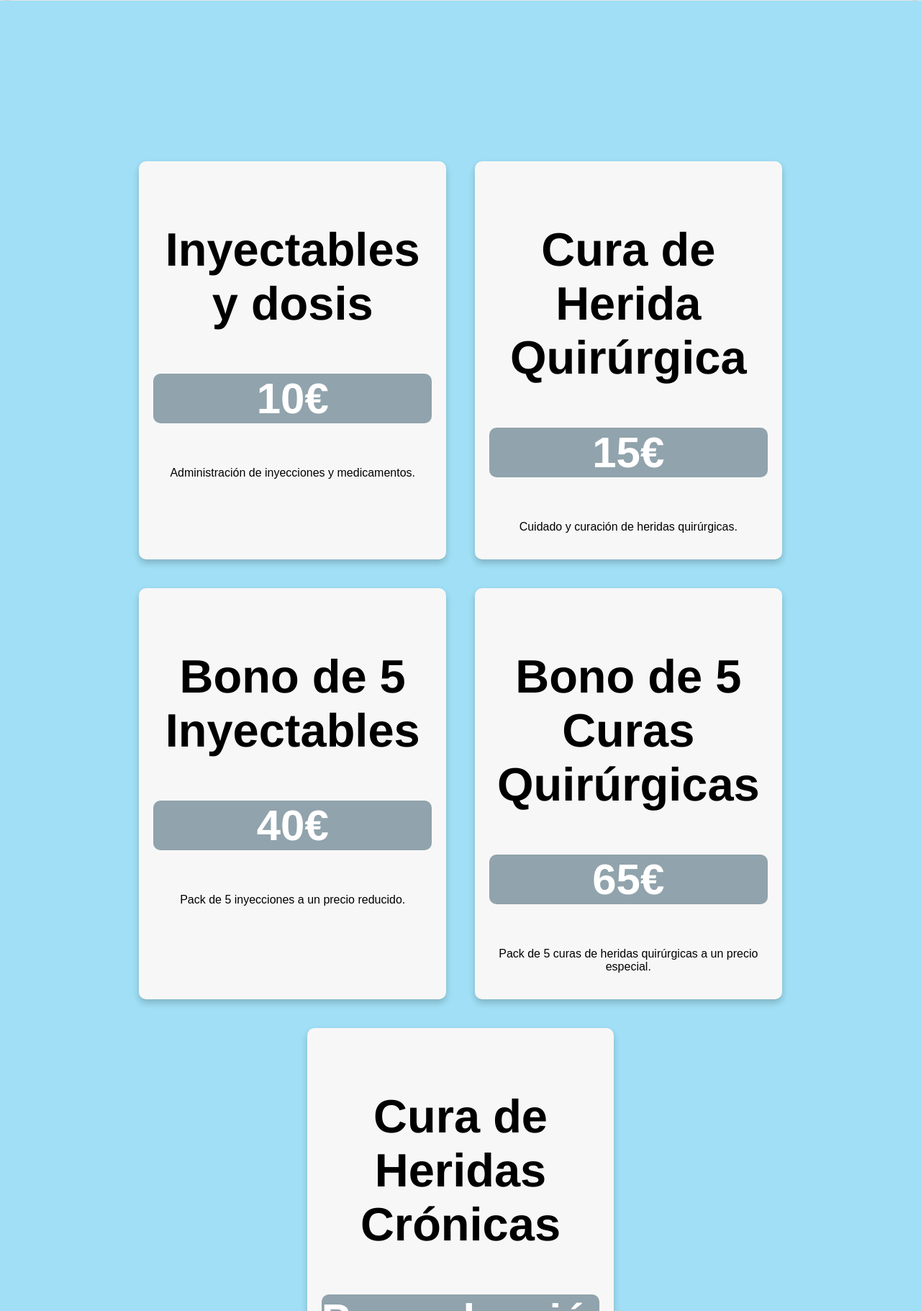
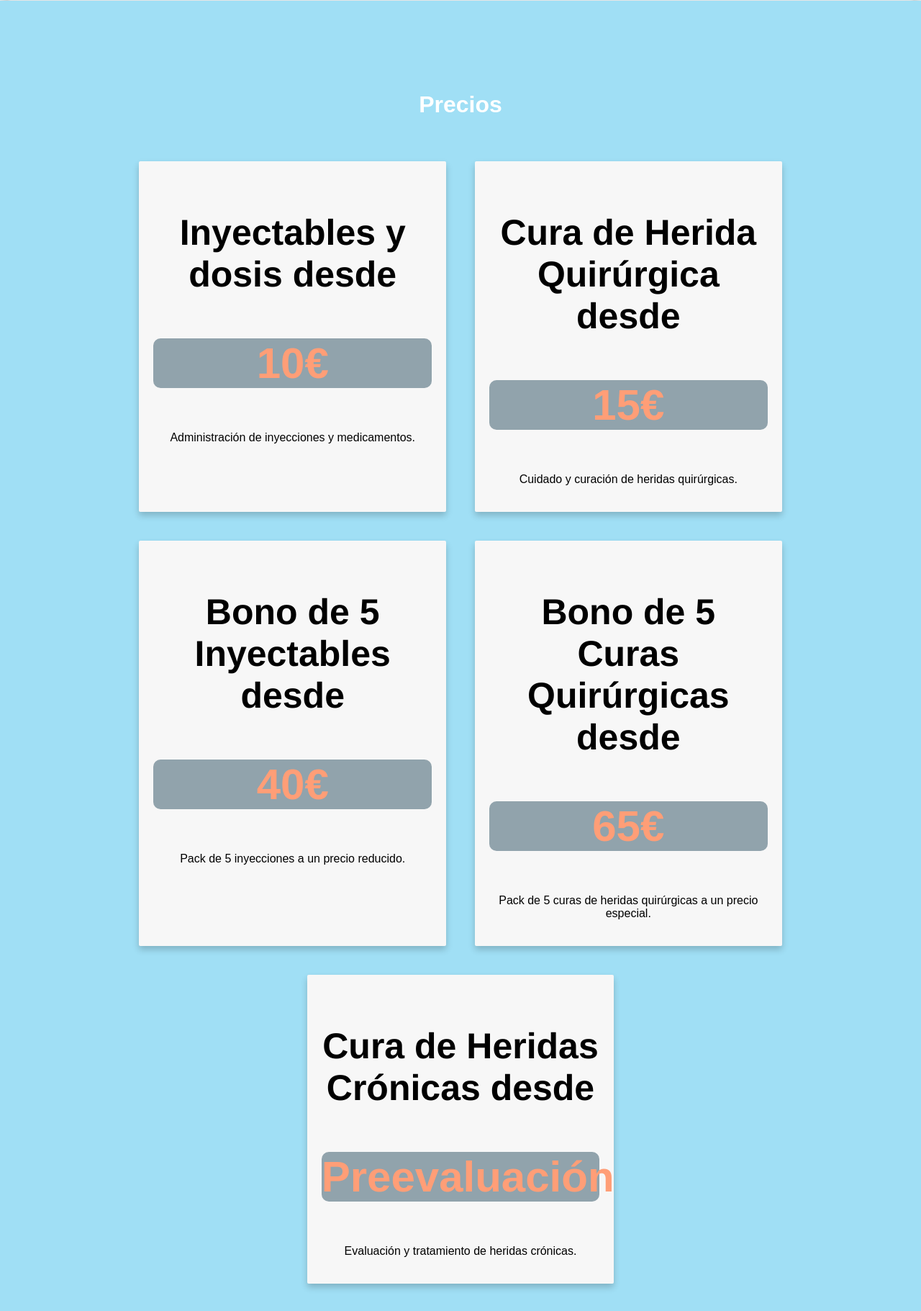
Before and after one commit to sYlskY7/Web-Marina-Parcha, a PHP site: page / in a window 1280 px wide. Shown: the part 3459-5280 px from the top of the page at 72% size. Run offline with PHP 8.4, Linux system fonts and the light colour scheme; some libraries are stand-ins or nearby versions.

Commit message:
Add files via upload

```diff
--- a/index.html
+++ b/index.html
@@ -209,27 +209,27 @@
       </div>
       <div class="precio-carrusel">
         <div class="tarjeta-precio">
-          <h3>Inyectables y dosis</h3>
+          <h3>Inyectables y dosis desde</h3>
           <p class="precio">10€</p>
           <p>Administración de inyecciones y medicamentos.</p>
         </div>
         <div class="tarjeta-precio">
-          <h3>Cura de Herida Quirúrgica</h3>
+          <h3>Cura de Herida Quirúrgica desde</h3>
           <p class="precio">15€</p>
           <p>Cuidado y curación de heridas quirúrgicas.</p>
         </div>
         <div class="tarjeta-precio">
-          <h3>Bono de 5 Inyectables</h3>
+          <h3>Bono de 5 Inyectables desde</h3>
           <p class="precio">40€</p>
           <p>Pack de 5 inyecciones a un precio reducido.</p>
         </div>
         <div class="tarjeta-precio">
-          <h3>Bono de 5 Curas Quirúrgicas</h3>
+          <h3>Bono de 5 Curas Quirúrgicas desde</h3>
           <p class="precio">65€</p>
           <p>Pack de 5 curas de heridas quirúrgicas a un precio especial.</p>
         </div>
         <div class="tarjeta-precio">
-          <h3>Cura de Heridas Crónicas</h3>
+          <h3>Cura de Heridas Crónicas desde</h3>
           <p class="precio">Preevaluación</p>
           <p>Evaluación y tratamiento de heridas crónicas.</p>
         </div>
--- a/styles.css
+++ b/styles.css
@@ -45,7 +45,7 @@ nav {
 
 nav ul {
   list-style: none;
-  font-size: 18px;
+  font-size: 17px;
   font-weight: bold;
   display: flex;
   font-family: Arial, Helvetica, sans-serif;
@@ -363,6 +363,10 @@ h2 {
   box-shadow: 0px 5px 15px rgba(0, 0, 0, 0.3);
 }
 
+.section-title h2{
+  color: #ffffff;
+}
+
 .precio-carrusel {
   display: flex;
   flex-wrap: wrap;
@@ -374,7 +378,7 @@ h2 {
 /* Estilos para las tarjetas de precio */
 .tarjeta-precio {
   background-color: #f7f7f7;
-  border-radius: 10px;
+  border-radius: 2px;
   padding: 20px;
   box-shadow: 0px 5px 10px rgba(0, 0, 0, 0.2);
   transition: transform 0.3s, box-shadow 0.3s;
@@ -392,7 +396,7 @@ h2 {
 }
 
 .tarjeta-precio h3 {
-  font-size: 65px;
+  font-size: 50px;
   font-family: "Helvetica Neue", Arial, sans-serif;
   margin-bottom: 10px;
   color: #000000;
@@ -402,7 +406,7 @@ h2 {
   font-size: 60px;
   font-weight: bold;
   background-color: #143a4f72;
-  color: #fff;
+  color: #ff9e77;
   border-radius: 10px;
 }
 
```
